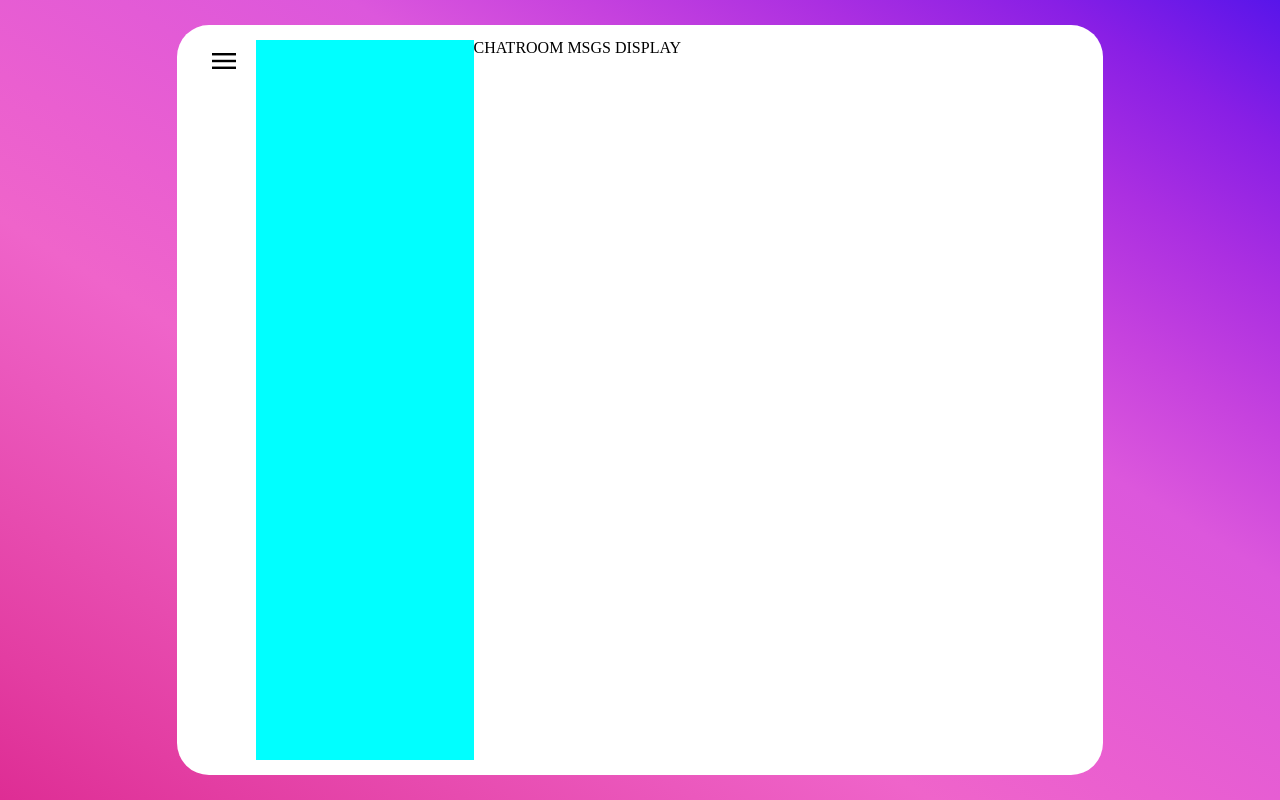
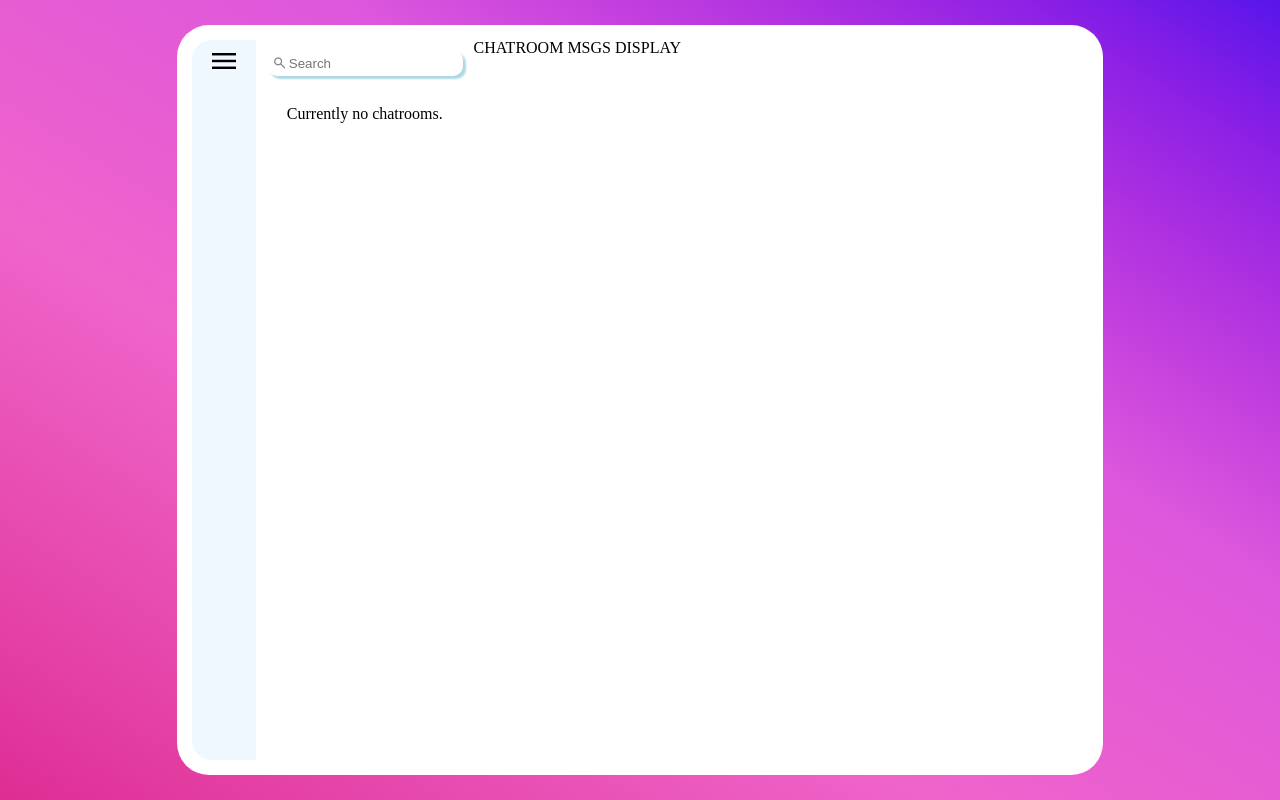
Before and after one commit to moralesdoris880/yaite, a React (Create React App) app in the folder client/: page / in a window 1280 px wide. Built offline with nearby package versions, Linux system fonts and the light colour scheme.

Commit message:
Chatroom component added

```diff
--- a/client/src/components/Chatlist.js
+++ b/client/src/components/Chatlist.js
@@ -1,9 +1,17 @@
+import { useState } from 'react';
 import '../css/Chatlist.css';
+import Chatroom from './Chatroom';
 
 function Chatlist(){
+    const[chatrooms,setChatrooms]=useState([]);
+
     return(
         <div id="Chatlist">
-
+            <form id="Search">
+                <input type="text" placeholder='Search' id="Searchbox"/>
+                <span className="material-symbols-outlined" style={{position: 'absolute',top: '10px', fontSize: '16px',color:'gray',left:'15px'}}>search</span>
+            </form>
+            {chatrooms.length?chatrooms.map((chatroom)=><Chatroom />):<p>Currently no chatrooms.</p>}
         </div>
     );
 }
--- /dev/null
+++ b/client/src/components/Chatroom.js
@@ -0,0 +1,10 @@
+function Chatroom(){
+    return(
+        <div className="chatroom">
+            {/* IMG HERE
+            TITLE OF CHATROOM */}
+        </div>
+    );
+}
+
+export default Chatroom;
--- a/client/src/css/Chatlist.css
+++ b/client/src/css/Chatlist.css
@@ -1,4 +1,23 @@
 #Chatlist{
-    background-color: aqua;
+    /* background-color: aqua; */
     width: 17vw;
+    display: flex;
+    align-items: center;
+    flex-direction: column;
 }
+#Search{
+    position: relative;
+    padding: 10px;
+    padding-bottom: 30px;
+}
+::placeholder{
+    position: relative;
+    left: 20px;
+}
+#Searchbox{
+    width: 15vw;
+    height: 3vh;
+    border: none;
+    border-radius: 10px;
+    box-shadow: 3px 3px 2px lightblue;
+}
--- a/client/src/css/Navbar.css
+++ b/client/src/css/Navbar.css
@@ -3,6 +3,9 @@
     display: flex;
     flex-direction: column;
     align-items: center;
+    background-color: aliceblue;
+    border-radius: 20px 0px 0px 20px;
+
 }
 #Nav{
     display: flex;
--- a/client/src/index.js
+++ b/client/src/index.js
@@ -1,6 +1,6 @@
 import React from 'react';
 import ReactDOM from 'react-dom/client';
-import './index.css';
+import './css/index.css';
 import App from './App';
 import reportWebVitals from './reportWebVitals';
 // import store from './features/store';
--- a/client/src/pages/Home.js
+++ b/client/src/pages/Home.js
@@ -6,6 +6,7 @@ function Home(){
     return(
         <div id="Home">
             <Navbar/>
+            {/* CHECK IF USER IS LOGGED IN , IF NOT DISPLAY LOGIN/SIGNUP form  */}
             <Chatlist/>
             <div>CHATROOM MSGS DISPLAY</div>
         </div>
```
Also changed, not shown: client/src/css/index.css (renamed from client/src/index.css).
